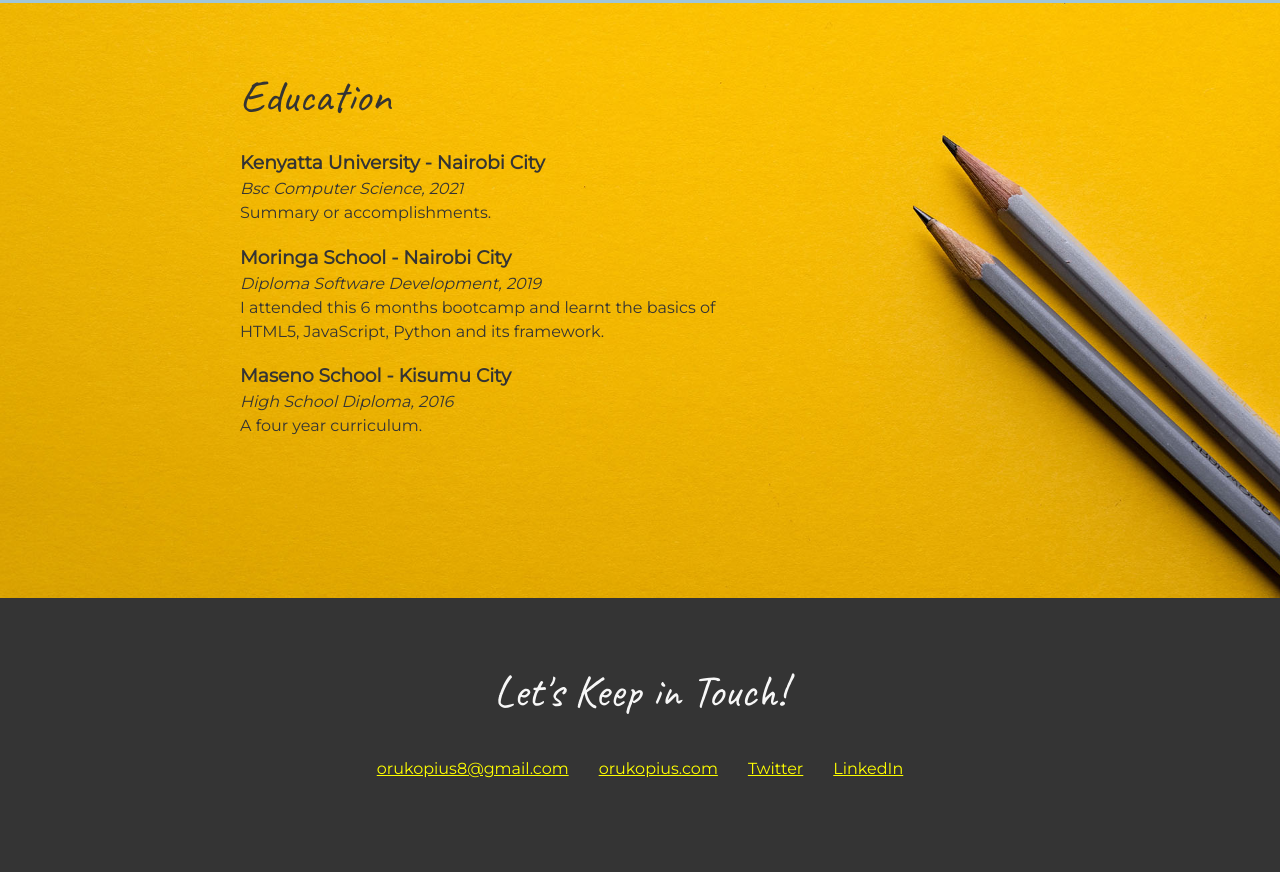
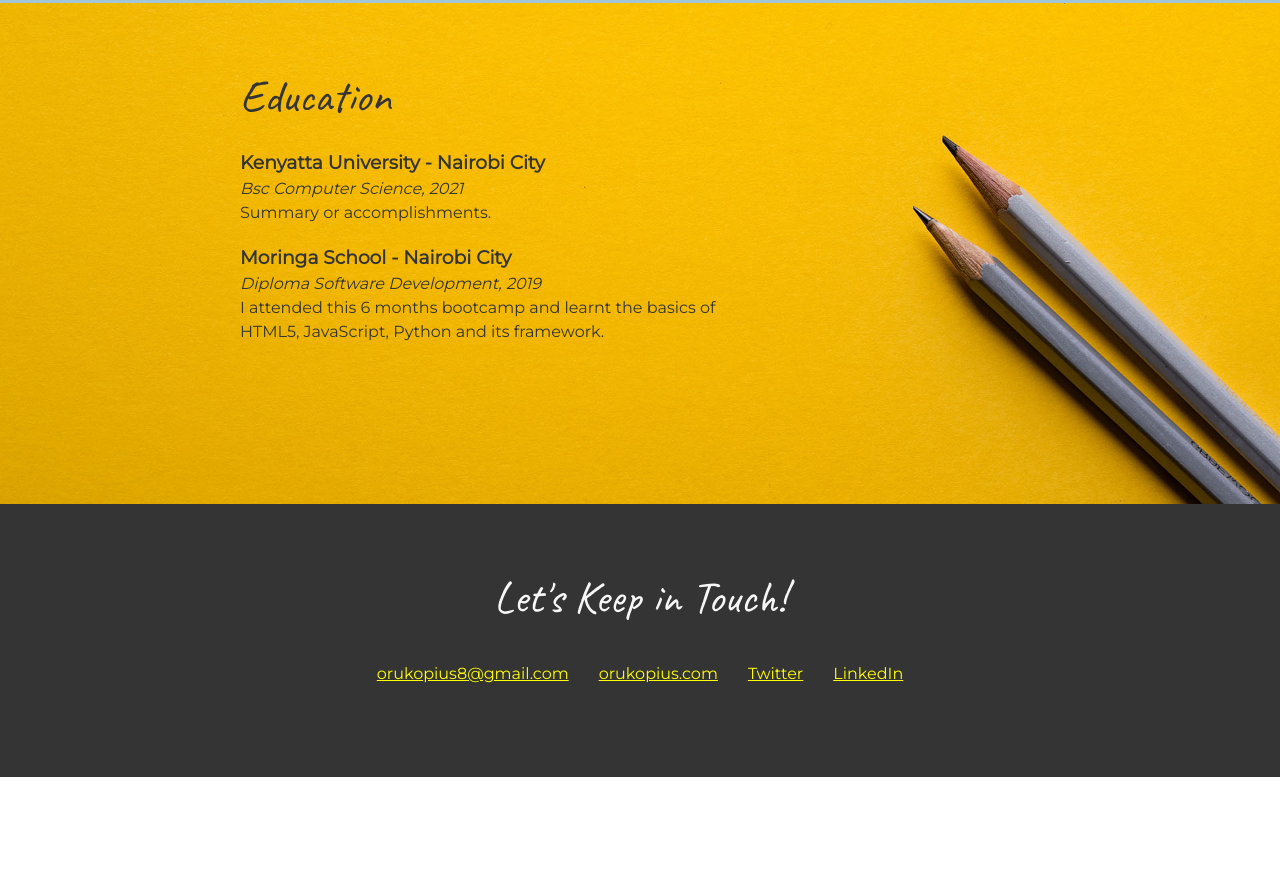
Before and after one commit to OkothPius/oruko_site, a plain HTML site: page index.html in a window 1280 px wide. Shown: the part 2532-3404 px from the top of the page. After the commit the page ends 3309 px from the top, so only its background shows below. Drawn offline with Linux system fonts and the light colour scheme.

Commit message:
feat: update

```diff
--- a/css/styles.css
+++ b/css/styles.css
@@ -6,7 +6,6 @@ COLOUR PALETTE
 #FFE660 - yellow
 #A1C607 - blue light
 */
-
 
 
 /* Global Styles
--- a/index.html
+++ b/index.html
@@ -134,11 +134,6 @@
             <p>I attended this 6 months bootcamp and learnt the basics of HTML5, JavaScript, Python and its framework.</p>
           </section>
 
-          <section>
-            <h3>Maseno School - Kisumu City</h3>
-            <p>High School Diploma, 2016</p>
-            <p>A four year curriculum.</p>
-          </section>
         </div>
         <!-- End of School block. -->
       </section>
```
